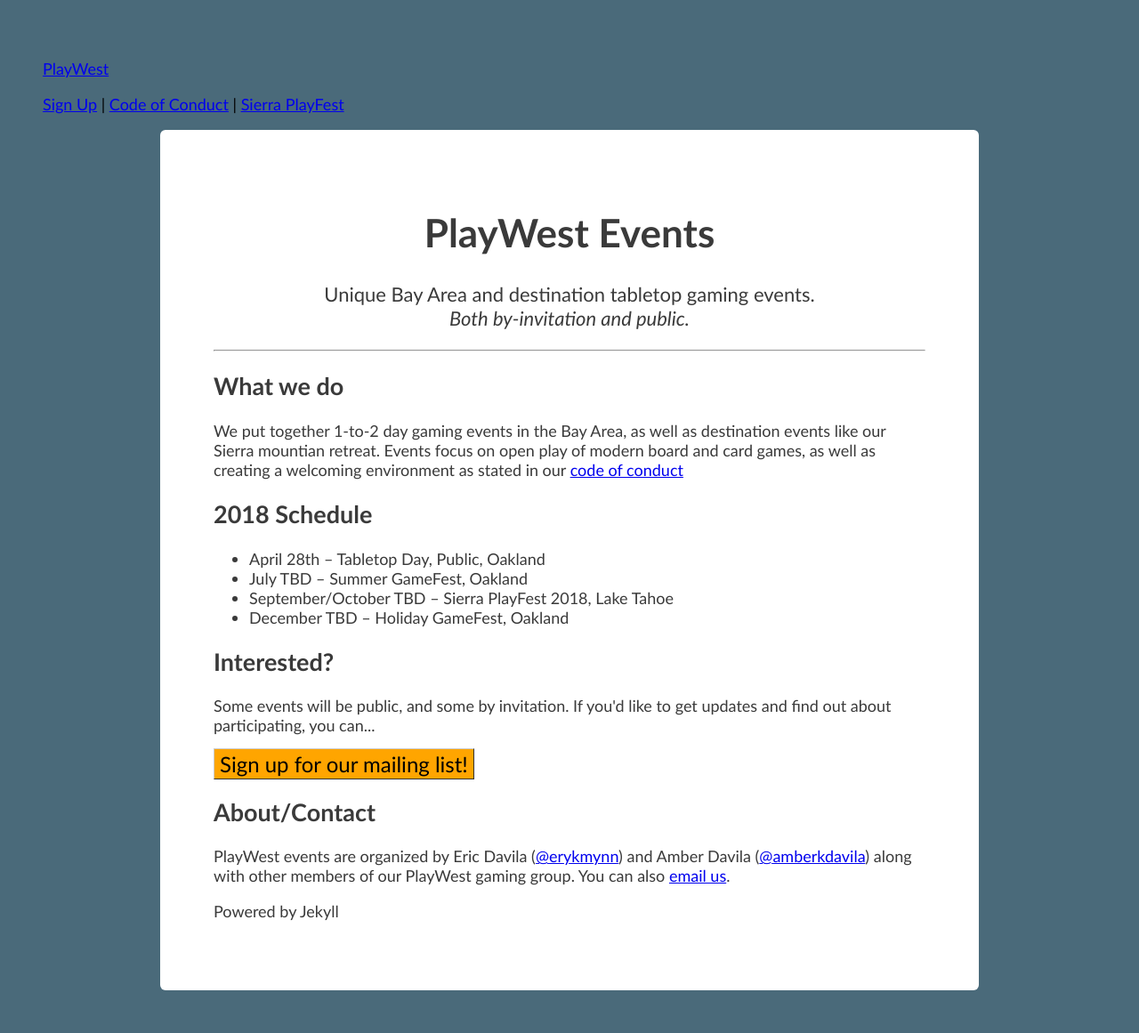
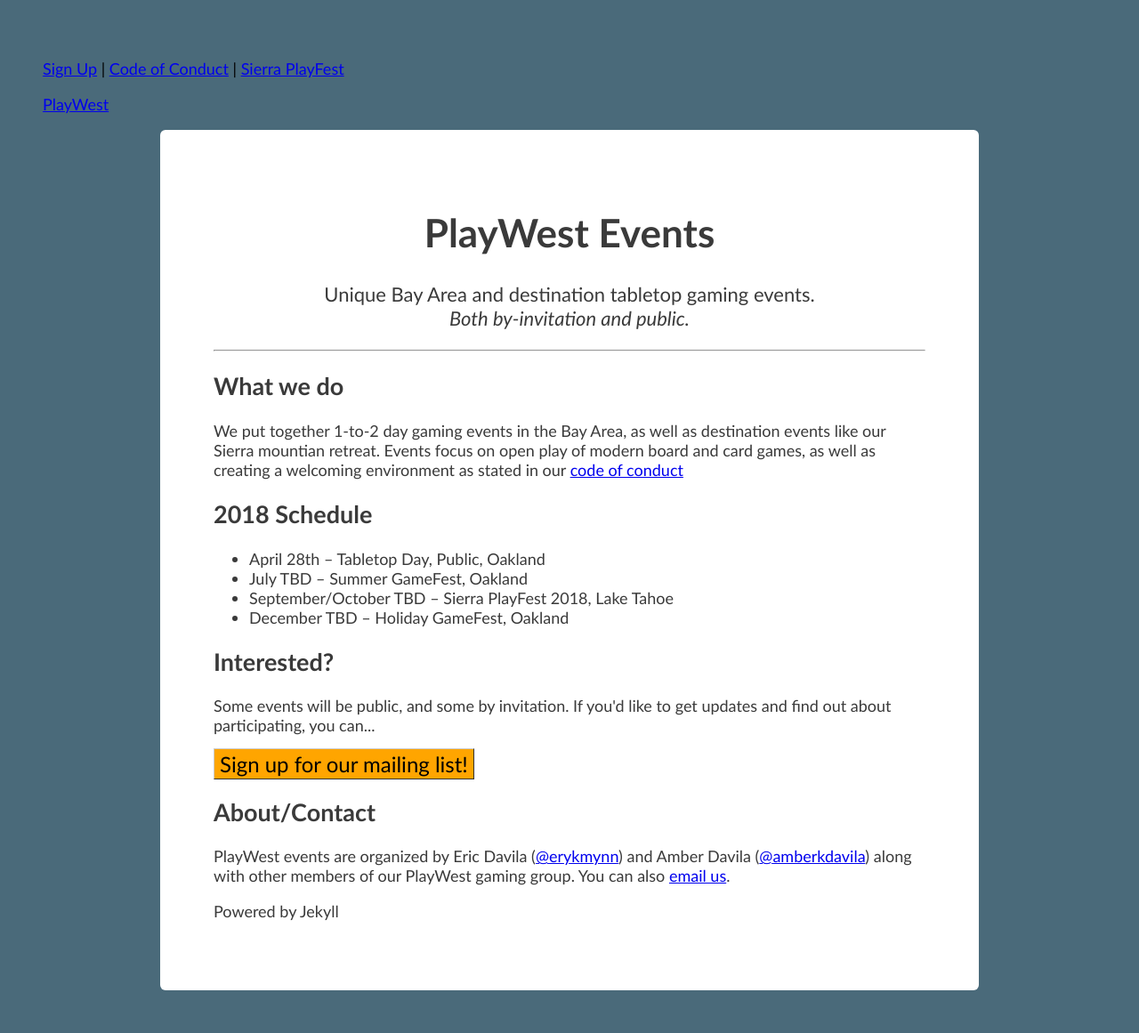
Before and after one commit to playwestcoast/playwestcoast.github.io, a Jekyll site: the page built from index.html, in a window 1280 px wide. Shown: the whole page at 89% size. Built offline with Jekyll 4.4.1, drawn with Linux system fonts in a browser that asks for light colours.

Commit message:
Update default.html

```diff
--- a/_layouts/default.html
+++ b/_layouts/default.html
@@ -20,8 +20,8 @@
 <body>
 
 <div id="content-outer">
-	<p class="sitename"><a href="/">PlayWest</a></p>
 	<p class="main-menu"><a href="/signup">Sign Up</a> | <a href="/code-conduct">Code of Conduct</a> | <a href="/sierraplayfest">Sierra PlayFest</a></p>
+	<p class="site-name"><a href="/">PlayWest</a></p>
 <div id="content-inner">
 
 <!-- BEGIN TOP CONTENT -->
```
